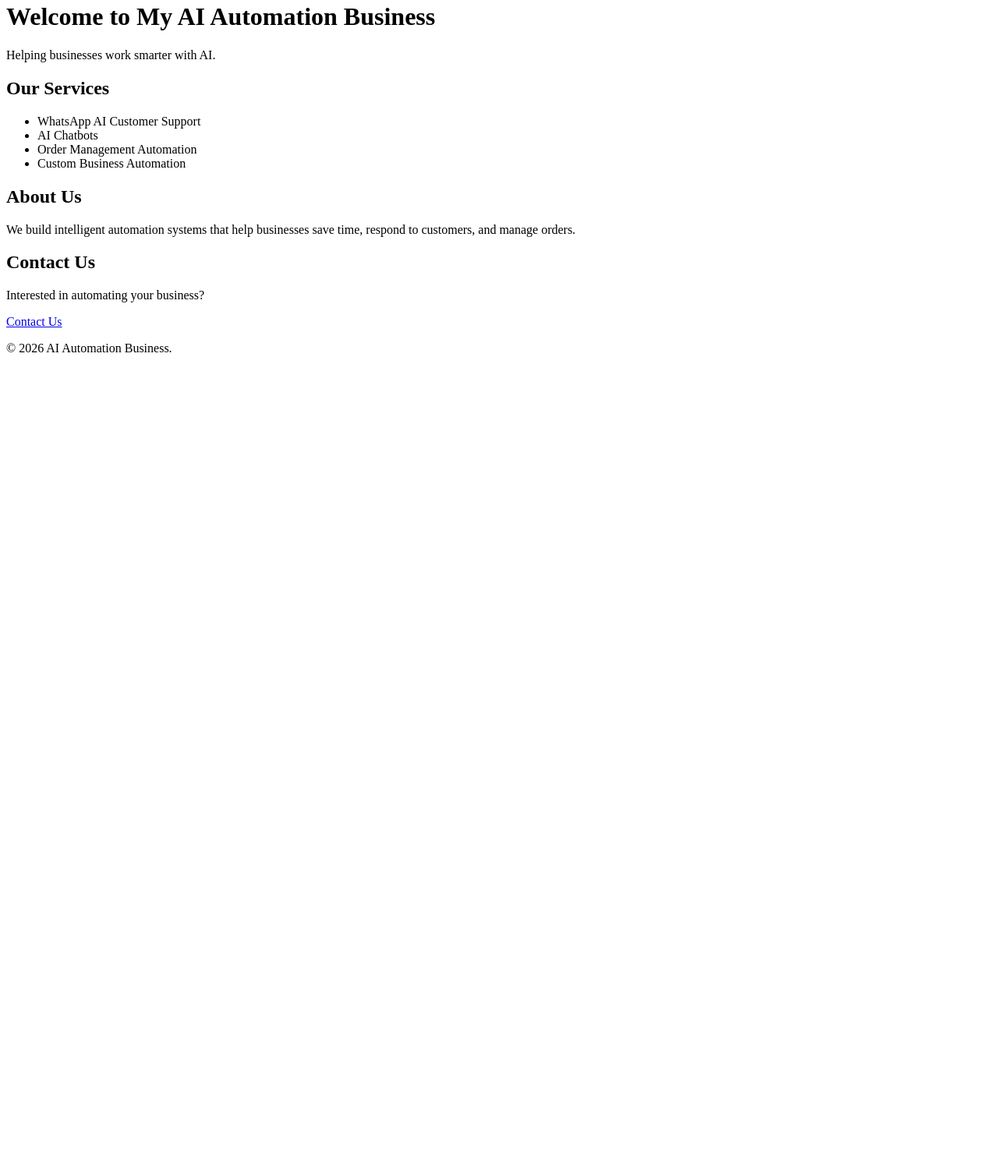
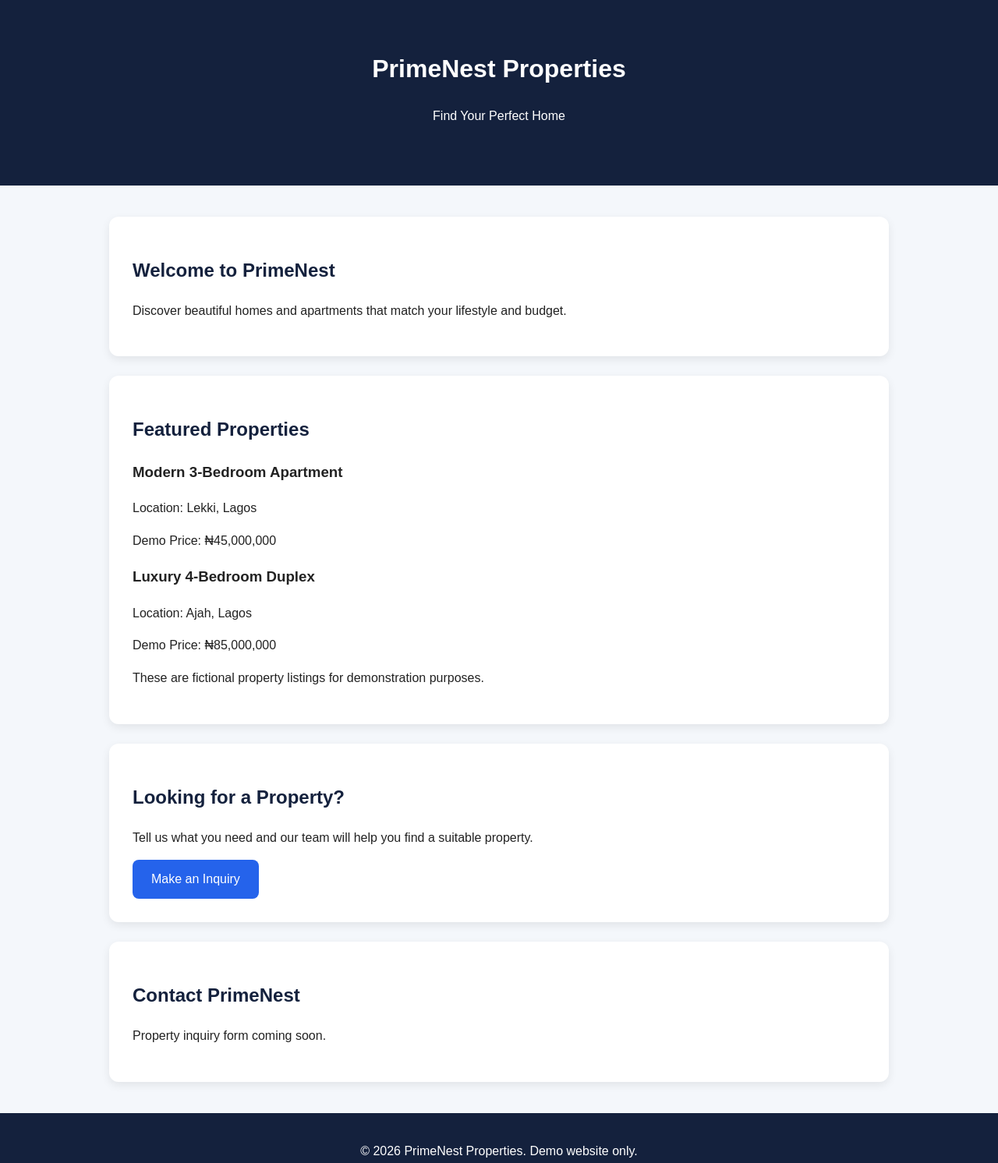
Before and after one commit to OMOKafila/ai-automation-website, a plain HTML site: page index.html in a window 1280 px wide. Shown: the part 18-1510 px from the top of the page at 78% size. Before the commit the page ends 800 px from the top, so only its background shows below. Drawn offline with Linux system fonts and the light colour scheme.

Commit message:
Revamp index.html for PrimeNest Properties

```diff
--- a/index.html
+++ b/index.html
@@ -1,49 +1,76 @@
 
 <!DOCTYPE html>
 <html lang="en">
+
 <head>
   <meta charset="UTF-8">
-  <meta name="viewport" content="width=device-width, initial-scale=1.0">
-  <title>AI Automation Business</title>
+  <meta name="viewport"
+        content="width=device-width, initial-scale=1.0">
+
+  <title>PrimeNest Properties</title>
+
+  <link rel="stylesheet" href="style.css">
 </head>
 
 <body>
+
   <header>
-    <h1>Welcome to My AI Automation Business</h1>
-    <p>Helping businesses work smarter with AI.</p>
+    <h1>PrimeNest Properties</h1>
+    <p>Find Your Perfect Home</p>
   </header>
 
   <main>
-    <section>
-      <h2>Our Services</h2>
-      <ul>
-        <li>WhatsApp AI Customer Support</li>
-        <li>AI Chatbots</li>
-        <li>Order Management Automation</li>
-        <li>Custom Business Automation</li>
-      </ul>
-    </section>
 
     <section>
-      <h2>About Us</h2>
+      <h2>Welcome to PrimeNest</h2>
       <p>
-        We build intelligent automation systems
-        that help businesses save time, respond
-        to customers, and manage orders.
+        Discover beautiful homes and apartments
+        that match your lifestyle and budget.
       </p>
     </section>
 
     <section>
-      <h2>Contact Us</h2>
-      <p>Interested in automating your business?</p>
-      <a href="mailto:your-email@example.com">
-        Contact Us
-      </a>
+      <h2>Featured Properties</h2>
+
+      <h3>Modern 3-Bedroom Apartment</h3>
+      <p>Location: Lekki, Lagos</p>
+      <p>Demo Price: ₦45,000,000</p>
+
+      <h3>Luxury 4-Bedroom Duplex</h3>
+      <p>Location: Ajah, Lagos</p>
+      <p>Demo Price: ₦85,000,000</p>
+
+      <p>
+        These are fictional property listings
+        for demonstration purposes.
+      </p>
     </section>
+
+    <section>
+      <h2>Looking for a Property?</h2>
+      <p>
+        Tell us what you need and our team
+        will help you find a suitable property.
+      </p>
+
+      <a href="#contact">Make an Inquiry</a>
+    </section>
+
+    <section id="contact">
+      <h2>Contact PrimeNest</h2>
+      <p>
+        Property inquiry form coming soon.
+      </p>
+    </section>
+
   </main>
 
   <footer>
-    <p>&copy; 2026 AI Automation Business.</p>
+    <p>
+      &copy; 2026 PrimeNest Properties.
+      Demo website only.
+    </p>
   </footer>
+
 </body>
 </html>
```
